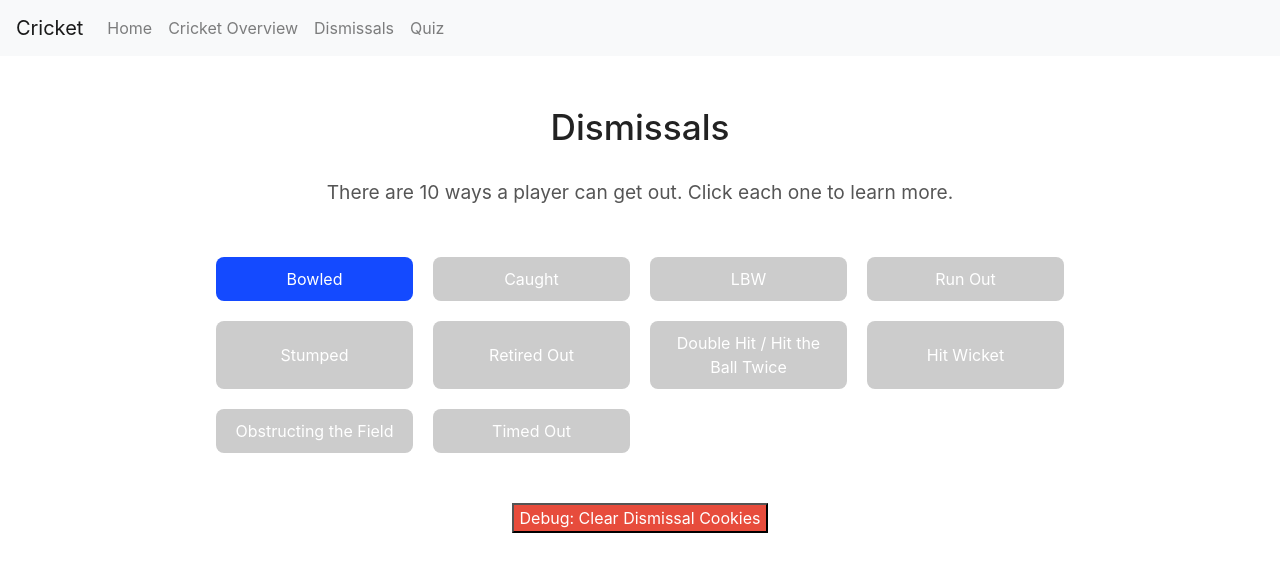
After one commit to ltxom/COMS4170-Cricket-Dismissals, a Flask app: page /dismissal in a window 1280 px wide. The commit adds this page. Shown: the top 572 px of the page. Run offline with Flask 3, Linux system fonts and the light colour scheme; some libraries are stand-ins or nearby versions.

Commit message:
Add 5 more dismissals & implement dismissals main page & fix routing

```diff
--- a/data/dismissals.json
+++ b/data/dismissals.json
@@ -29,6 +29,36 @@
         "name": "Stumped",
         "description": "If the batsman steps out of their crease and the wicketkeeper removes the bails with the ball.",
         "media": "media/stumped.gif"
+      },
+      {
+        "id": 6,
+        "name": "Retired Out",
+        "description": "If a batsman leaves the field without the consent of the umpires, the batsman is declared “Retired Out” if he does not have the permission from the opposing team to resume.",
+        "media": "media/retired_out.png"
+      },
+      {
+        "id": 7,
+        "name": "Double Hit / Hit the Ball Twice",
+        "description": "When a batter hits the ball twice - first legally and the second time intentionally.",
+        "media": "media/double_hit.gif"
+      },
+      {
+        "id": 8,
+        "name": "Hit Wicket",
+        "description": "If the batsman while attempting to strike the ball or taking off for a run, hits the wicket and knocks the stumps off, he is given “Hit Wicket” out.",
+        "media": "media/hit_wicket.gif"
+      },
+      {
+        "id": 9,
+        "name": "Obstructing the Field",
+        "description": "If a batsman by action or words, deliberately obstructs or distracts the fielding side, he is given out for obstructing the field. It is a very rare way of dismissal.",
+        "media": "<iframe width=\"560\" height=\"315\" src=\"https://www.youtube.com/embed/WtNnhPa_hbs?si=DaLI0uuHpwh9_7ki\" title=\"YouTube video player\" frameborder=\"0\" allow=\"accelerometer; autoplay; clipboard-write; encrypted-media; gyroscope; picture-in-picture; web-share\" referrerpolicy=\"strict-origin-when-cross-origin\" allowfullscreen></iframe>"
+      },
+      {
+        "id": 10,
+        "name": "Timed Out",
+        "description": "When a new batsman is about to come in to bat, and he takes more than three minutes to enter the field, he’s adjudged out. Same applied if a batsman willfully takes more than 3 minutes to face the next delivery or resume the play after an official drinks/meal break is over",
+        "media": "media/timed_out.jpg"
       }
     ]
   }
--- a/server.py
+++ b/server.py
@@ -144,6 +144,12 @@ def quiz(quiz=quizzes[0]):
 def overview():
     return render_template('overview.html', slides=cricket_overview)
 
+@app.route('/dismissal')
+def dismissals_main():
+    dismissal_names = [d['name'] for d in dismissal_data]
+    return render_template('dismissals_main.html', dismissals=dismissal_names, total=len(dismissal_data))
+
+
 @app.route('/dismissal/<int:id>')
 def dismissal_page(id):
     if id < 1 or id > len(dismissal_data):
--- a/static/overview.css
+++ b/static/overview.css
@@ -135,3 +135,10 @@ text-align: center;
     background-color: #ccc;
     cursor: not-allowed;
 }
+
+.grid {
+    display: grid;
+    grid-template-columns: repeat(auto-fit, minmax(160px, 1fr));
+    gap: 20px;
+    padding: 20px 0;
+}
--- a/static/overview.js
+++ b/static/overview.js
@@ -36,7 +36,7 @@ function updateSlider() {
     if (currentIndex === totalSlides - 1) {
         nextBtn.textContent = "Dismissals →";
         nextBtn.onclick = function() {
-            window.location.href = "/dismissal/1";
+            window.location.href = "/dismissal";
         };
     } else {
         // Default Next button functionality
--- /dev/null
+++ b/templates/dismissals_main.html
@@ -0,0 +1,75 @@
+{% extends "layout.html" %}
+
+{% block content %}
+  <link rel="stylesheet" href="{{ url_for('static', filename='overview.css') }}">
+
+  <div class="overviewSlider">
+    <h1 class="overviewHeader">Dismissals</h1>
+    <p class="subtitle" style="text-align: center; font-size: 1.2rem; color: #555; margin-bottom: 30px;">
+      There are 10 ways a player can get out. Click each one to learn more.
+    </p>
+
+    <div class="grid nav-buttons">
+      {% for dismissal in dismissals %}
+        <button class="dismissal-btn" disabled data-dismissal="{{ dismissal }}"
+                data-dismissal-index="{{ loop.index }}">
+          {{ dismissal }}
+        </button>
+      {% endfor %}
+    </div>
+    <div style="text-align: center; margin-top: 30px;">
+      <button id="clear-cookies-btn" class="debug-btn" style="background-color: #e74c3c; color: white;">
+        Debug: Clear Dismissal Cookies
+      </button>
+    </div>
+  </div>
+
+  <script>
+    function setCookie(name, value, days = 365) {
+      const expires = new Date(Date.now() + days * 864e5).toUTCString();
+      document.cookie = `${encodeURIComponent(name)}=${encodeURIComponent(value)}; expires=${expires}; path=/`;
+    }
+
+    function getCookie(name) {
+      return document.cookie
+        .split('; ')
+        .find(row => row.startsWith(encodeURIComponent(name) + '='))
+        ?.split('=')[1];
+    }
+
+    document.querySelectorAll('.dismissal-btn').forEach(btn => {
+      const name = btn.dataset.dismissal;
+      const index = btn.getAttribute("data-dismissal-index");
+      const visited = getCookie(name);
+
+      if (visited === "true" || index === "1") {
+        btn.removeAttribute('disabled');
+      }
+
+      btn.addEventListener('click', () => {
+        setCookie(name, true);
+        window.location.href = "/dismissal/" + index;
+      });
+    });
+
+    function deleteCookie(name) {
+      document.cookie = `${encodeURIComponent(name)}=; expires=Thu, 01 Jan 1970 00:00:00 UTC; path=/`;
+    }
+    const clearBtn = document.getElementById('clear-cookies-btn');
+    if (clearBtn) {
+      clearBtn.addEventListener('click', () => {
+        document.querySelectorAll('.dismissal-btn').forEach(btn => {
+          const name = btn.dataset.dismissal;
+          const index = btn.getAttribute("data-dismissal-index");
+
+          if (index !== "1") {
+            deleteCookie(name);
+            btn.setAttribute('disabled', true);
+          }
+        });
+
+        alert('Dismissal-related cookies cleared (except first)!');
+      });
+    }
+  </script>
+{% endblock %}
--- a/templates/layout.html
+++ b/templates/layout.html
@@ -32,7 +32,7 @@
         <div class="navbar-nav">
             <a class="nav-link" href="/">Home</a>
             <a class="nav-link" href="/overview">Cricket Overview</a>
-            <a class="nav-link" href="/">Dismissals</a>
+            <a class="nav-link" href="/dismissal">Dismissals</a>
             <a class="nav-link" href="/quiz">Quiz</a>
         </div>
     </div>
```
Also changed, not shown: templates/dismissals.html (+20 -4 lines), static/media/hit_wicket.gif (added), static/media/retired_out.png (added), static/media/timed_out.jpg (added), 1 other file.
